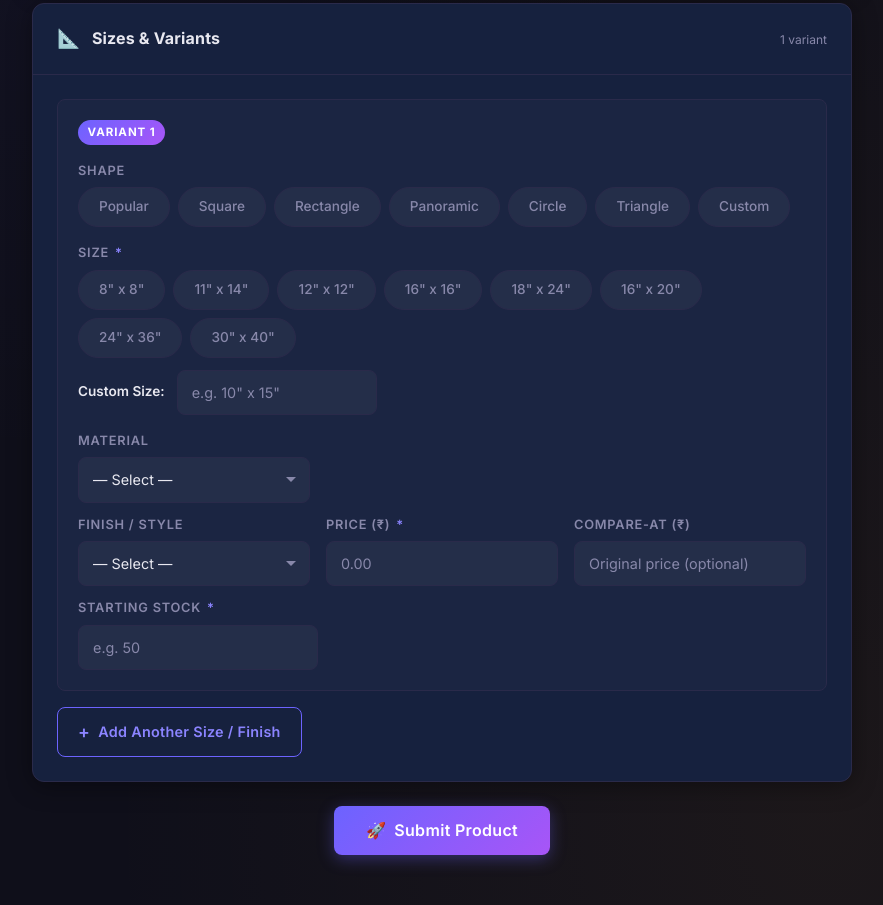
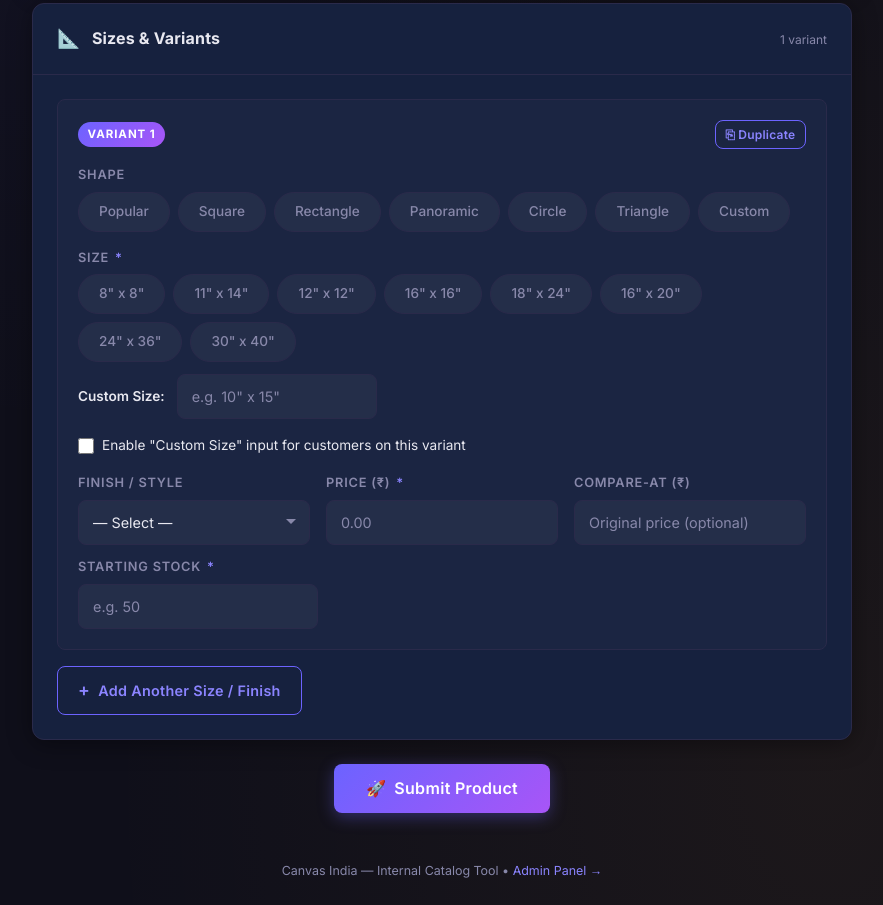
Before and after one commit to Saicharan-Billakanti/admin_canvas, a Next.js app in the folder canvas-india/: page / in a window 1280 px wide. Shown: the part 960-1865 px from the top of the page, without its empty margins (198-1081 px from the left). Built offline with nearby package versions, Linux system fonts and the light colour scheme.

Commit message:
remove material field, add allowCustomSize boolean, and add variant duplicate button

```diff
--- a/canvas-india/app/admin/page.tsx
+++ b/canvas-india/app/admin/page.tsx
@@ -9,7 +9,7 @@ interface Row {
   category: string;
   shape: string | null;
   size: string;
-  material: string | null;
+  allowCustomSize: boolean;
   finish: string | null;
   price: number;
   compareAtPrice: number | null;
@@ -258,7 +258,7 @@ export default function AdminPage() {
                   <th>Category</th>
                   <th>Shape</th>
                   <th>Size</th>
-                  <th>Material</th>
+                  <th>Allow Custom Size</th>
                   <th>Finish</th>
                   <th>Price</th>
                   <th>Compare-at</th>
@@ -300,7 +300,7 @@ export default function AdminPage() {
                     </td>
                     <td>{row.shape ?? <span className="text-muted">—</span>}</td>
                     <td>{row.size}</td>
-                    <td title={row.material ?? ""}>{row.material ?? <span className="text-muted">—</span>}</td>
+                    <td>{row.allowCustomSize ? <span className="text-success">Yes</span> : <span className="text-muted">No</span>}</td>
                     <td title={row.finish ?? ""}>{row.finish ?? <span className="text-muted">—</span>}</td>
                     <td style={{ fontWeight: 600, color: "var(--color-success)" }}>
                       {formatINR(row.price)}
--- a/canvas-india/app/api/admin/export/route.ts
+++ b/canvas-india/app/api/admin/export/route.ts
@@ -23,7 +23,7 @@ export async function GET() {
       { header: "Category",           key: "category",            width: 20 },
       { header: "Shape",              key: "shape",               width: 14 },
       { header: "Size",               key: "size",                width: 22 },
-      { header: "Material",           key: "material",            width: 36 },
+      { header: "Allow Custom Size",  key: "allowCustomSize",     width: 20 },
       { header: "Finish / Style",     key: "finish",              width: 24 },
       { header: "Price (INR)",        key: "price",               width: 14 },
       { header: "Compare-at (INR)",   key: "compareAtPrice",      width: 18 },
@@ -67,7 +67,7 @@ export async function GET() {
         category: row.category,
         shape: row.shape ?? "",
         size: row.size,
-        material: row.material ?? "",
+        allowCustomSize: row.allowCustomSize ? "Yes" : "No",
         finish: row.finish ?? "",
         price: row.price,
         compareAtPrice: row.compareAtPrice ?? "",
--- a/canvas-india/app/api/submit/route.ts
+++ b/canvas-india/app/api/submit/route.ts
@@ -24,7 +24,7 @@ export async function POST(req: NextRequest) {
       additionalImageUrls: additionalImageUrls ?? null,
       shape: variant.shape ?? null,
       size: variant.size,
-      material: variant.material ?? null,
+      allowCustomSize: variant.allowCustomSize,
       finish: variant.finish ?? null,
       price: variant.price,
       compareAtPrice: variant.compareAtPrice ?? null,
--- a/canvas-india/app/lib/validation.ts
+++ b/canvas-india/app/lib/validation.ts
@@ -50,11 +50,7 @@ export const variantSchema = z.object({
     .nullable()
     .transform((v) => v || null),
   size: z.string().min(1, "Size is required"),
-  material: z
-    .string()
-    .optional()
-    .nullable()
-    .transform((v) => v || null),
+  allowCustomSize: z.boolean().default(false),
   finish: z
     .string()
     .optional()
--- a/canvas-india/app/page.tsx
+++ b/canvas-india/app/page.tsx
@@ -24,7 +24,7 @@ const PRESET_SIZES = [
 interface Variant {
   shape: string;
   size: string;
-  material: string;
+  allowCustomSize: boolean;
   finish: string;
   price: string;
   compareAtPrice: string;
@@ -43,7 +43,7 @@ interface FieldErrors {
 const emptyVariant = (): Variant => ({
   shape: "",
   size: "",
-  material: "",
+  allowCustomSize: false,
   finish: "",
   price: "",
   compareAtPrice: "",
@@ -79,8 +79,18 @@ export default function HomePage() {
   const removeVariant = (idx: number) =>
     setVariants((v) => v.filter((_, i) => i !== idx));
 
+  const duplicateVariant = (idx: number) => {
+    setVariants((v) => {
+      const clone = { ...v[idx] };
+      clone.size = ""; // Reset size so they know to enter a new one
+      const next = [...v];
+      next.splice(idx + 1, 0, clone);
+      return next;
+    });
+  };
+
   const updateVariant = useCallback(
-    (idx: number, field: keyof Variant, value: string) => {
+    (idx: number, field: keyof Variant, value: any) => {
       setVariants((prev) => {
         const next = [...prev];
         next[idx] = { ...next[idx], [field]: value };
@@ -106,7 +116,7 @@ export default function HomePage() {
       variants: variants.map((v) => ({
         shape: v.shape || null,
         size: v.size.trim(),
-        material: v.material || null,
+        allowCustomSize: v.allowCustomSize,
         finish: v.finish || null,
         price: v.price === "" ? undefined : parseFloat(v.price),
         compareAtPrice:
@@ -369,6 +379,15 @@ export default function HomePage() {
                   <div key={idx} className="variant-block">
                     <div className="variant-block-header">
                       <span className="variant-num-badge">Variant {idx + 1}</span>
+                      <div style={{ display: "flex", gap: "0.5rem" }}>
+                        <button
+                          type="button"
+                          className="ci-btn ci-btn-secondary"
+                          onClick={() => duplicateVariant(idx)}
+                          style={{ padding: "0.25rem 0.6rem", fontSize: "0.75rem" }}
+                        >
+                          ⎘ Duplicate
+                        </button>
                         {variants.length > 1 && (
                           <button
                             type="button"
@@ -379,6 +398,7 @@ export default function HomePage() {
                             ✕ Remove
                           </button>
                         )}
+                      </div>
                     </div>
 
                     {/* Shape Section */}
@@ -449,41 +469,18 @@ export default function HomePage() {
                         />
                       </div>
                       <FieldError errors={vErr.size} />
+
+                      {/* Allow Custom Size Toggle */}
+                      <label style={{ display: "flex", alignItems: "center", gap: "0.5rem", marginTop: "1rem", fontSize: "0.85rem", cursor: "pointer", color: "var(--color-text)" }}>
+                        <input
+                          type="checkbox"
+                          checked={variant.allowCustomSize}
+                          onChange={(e) => updateVariant(idx, "allowCustomSize", e.target.checked)}
+                          style={{ width: "16px", height: "16px" }}
+                        />
+                        Enable "Custom Size" input for customers on this variant
+                      </label>
                     </div>
-
-                    <div className="grid-3">
-                      {/* Material */}
-                      <div>
-                        <label className="ci-label" htmlFor={`material-${idx}`}>
-                          Material
-                        </label>
-                        <select
-                          id={`material-${idx}`}
-                          className={`ci-select ${vErr.material ? "error" : ""}`}
-                          value={MATERIALS.includes(variant.material as any) ? variant.material : (variant.material ? "Other" : "")}
-                          onChange={(e) => updateVariant(idx, "material", e.target.value === "Other" ? "Custom Material" : e.target.value)}
-                          style={{ marginBottom: (!MATERIALS.includes(variant.material as any) && variant.material) ? "0.5rem" : "0" }}
-                        >
-                          <option value="">— Select —</option>
-                          {MATERIALS.map((m) => (
-                            <option key={m} value={m}>{m}</option>
-                          ))}
-                          <option value="Other">Other (Custom)</option>
-                        </select>
-
-                        {!MATERIALS.includes(variant.material as any) && variant.material && (
-                          <input
-                            type="text"
-                            className="ci-input"
-                            placeholder="Custom Material"
-                            value={variant.material === "Custom Material" ? "" : variant.material}
-                            onChange={(e) => updateVariant(idx, "material", e.target.value)}
-                            autoFocus
-                          />
-                        )}
-                        <FieldError errors={vErr.material} />
-                      </div>
-                    </div> {/* Added missing closing div */}
 
                     <div className="grid-3 mt-3">
                       {/* Finish */}
```
Also changed, not shown: 1 other file (tests, documents, lock files or other folders). Lines whose indentation alone changed are shown as unchanged.
